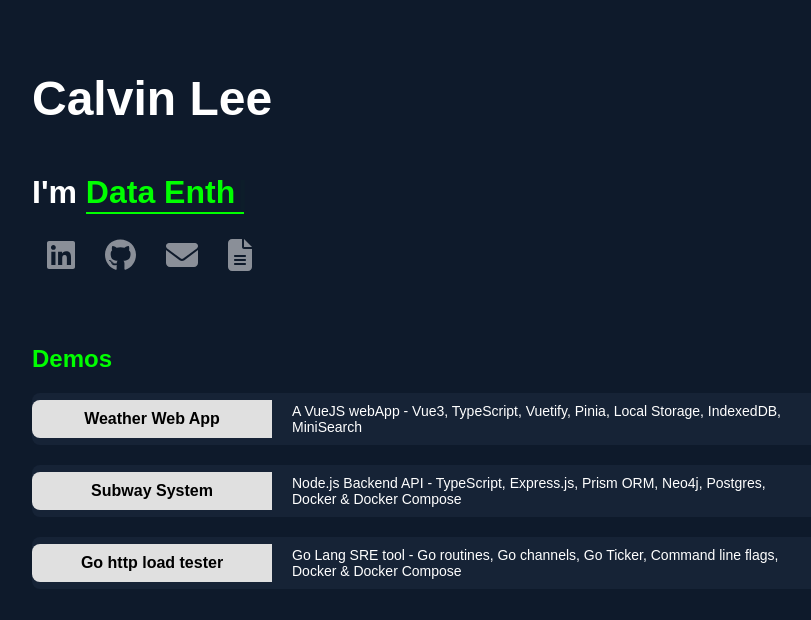
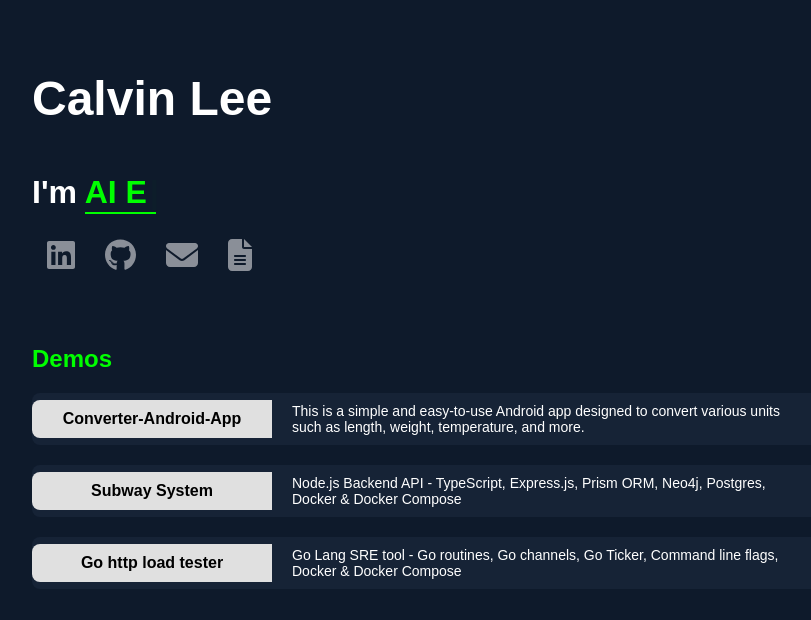
Before and after one commit to calvinlee326/portfolio-website, a React (Create React App) app in the folder frontend/: page / in a window 1280 px wide. Shown: the top 620 px of the page, without its empty margins (208-1019 px from the left). Built offline with nearby package versions, Linux system fonts and the light colour scheme.

Commit message:
update project content

```diff
--- a/frontend/src/App.js
+++ b/frontend/src/App.js
@@ -17,7 +17,7 @@ function App() {
           <span className="typewriter-prefix">I'm </span>
           <span>
             <Typewriter
-              words={['Software Engineer', 'Data Enthusiast', 'AI Enthusiast']}
+              words={['Backend Developer', 'AI Enthusiast', 'QA Engineer Experienced']}
               loop={Infinity}
               cursor
               cursorStyle="|"
--- a/frontend/src/Projects.js
+++ b/frontend/src/Projects.js
@@ -6,10 +6,11 @@ function Projects() {
     <div className="projects-section">
       <div className="project-item">
         <div className="project-title">
-          <a href="https://github.com/your-github/project-1" target="_blank" rel="noopener noreferrer">Weather Web App</a>
+          <a href="https://github.com/calvinlee326/Converter-Android-App" target="_blank" rel="noopener noreferrer">Converter-Android-App
+</a>
         </div>
         <div className="project-description">
-          A VueJS webApp - Vue3, TypeScript, Vuetify, Pinia, Local Storage, IndexedDB, MiniSearch
+          This is a simple and easy-to-use Android app designed to convert various units such as length, weight, temperature, and more.
         </div>
       </div>
       <div className="project-item">
```
